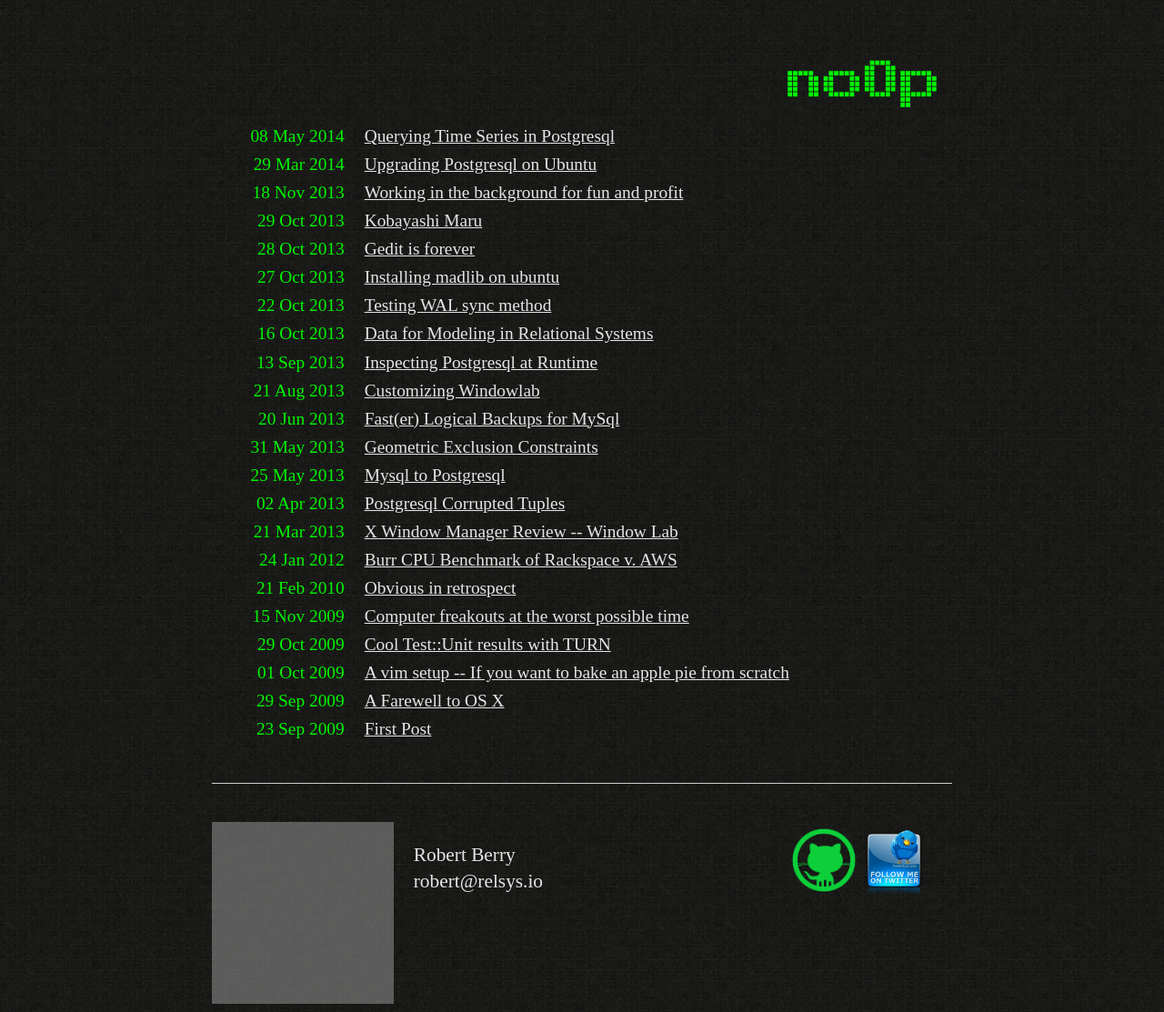
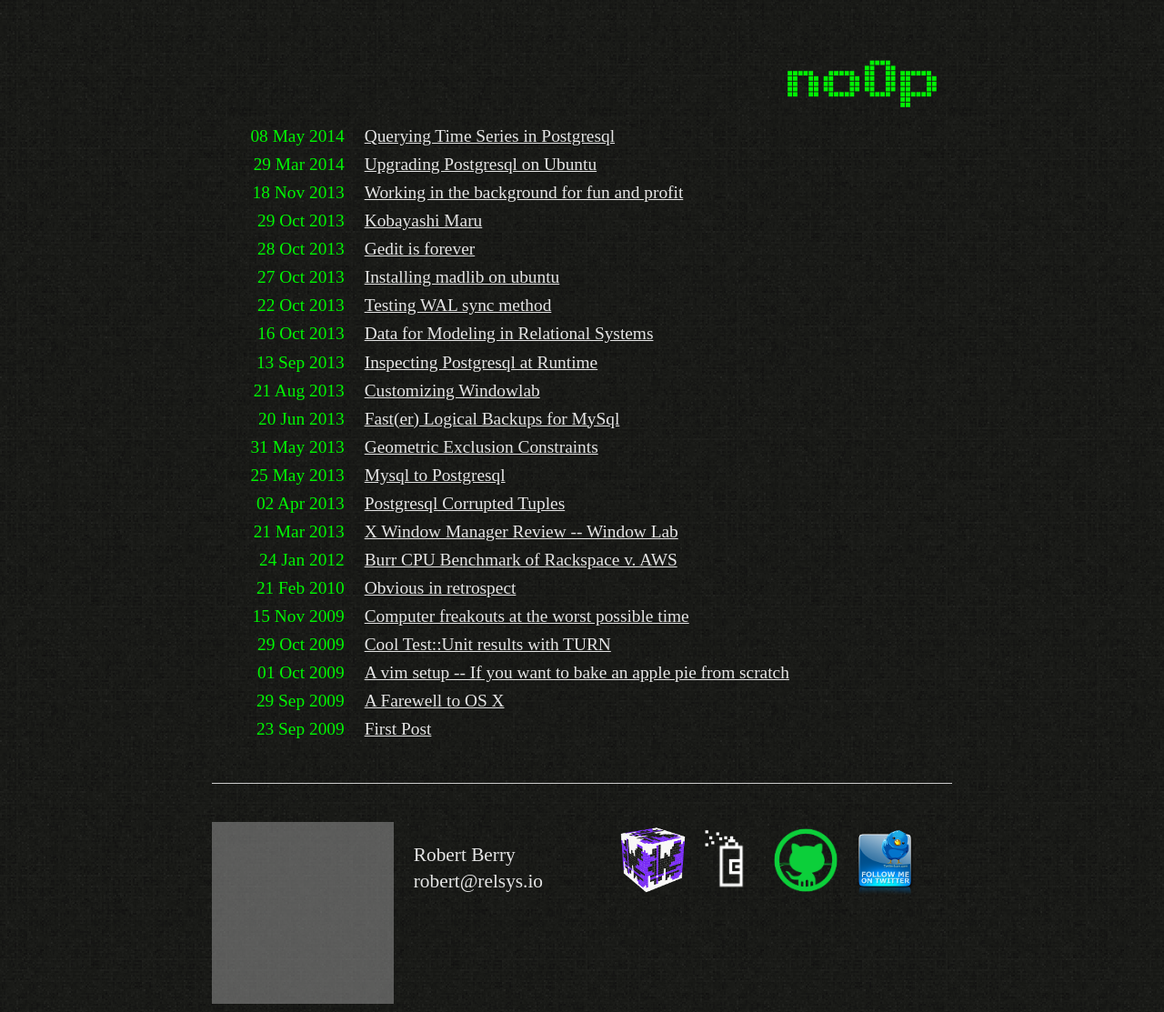
Before and after one commit to no0p/no0p.github.io, a Jekyll site: the page built from index.html, in a window 1280 px wide. Shown: the whole page at 91% size. Built offline with Jekyll 4.4.1, drawn with Linux system fonts in a browser that asks for light colours; Markdown is read by kramdown in place of the engine named in the settings; grey boxes are pictures that could not be loaded.

Commit message:
add some links to projects in footer

```diff
--- a/_layouts/default.html
+++ b/_layouts/default.html
@@ -57,6 +57,16 @@
       <table border=0>
         <tr>
           <td>
+            <a href="https://relsys.io" title="relational systems">
+              <img height=75 src="/images/relsys.png"/>
+            </a>
+          </td>
+          <td>
+            <a href="http://thedriftapp.com" title="the drift">
+              <img height=70 src="/images/drift.png"/>
+            </a>
+          </td>
+          <td>
             <a href="http://github.com/no0p/" title="github">
               <img height=70 src="/images/github.png"/>
             </a>
--- a/css/screen.css
+++ b/css/screen.css
@@ -210,6 +210,10 @@ table.books td {
       margin-right: 1em;
     }
 
+    .site .footer .contactr td {
+      padding-right: 10px;
+    }
+
       .site .footer .contact a {
       }
 
```
Also changed, not shown: images/drift.png (added), images/relsys.png (added). Lines whose indentation alone changed are shown as unchanged.
